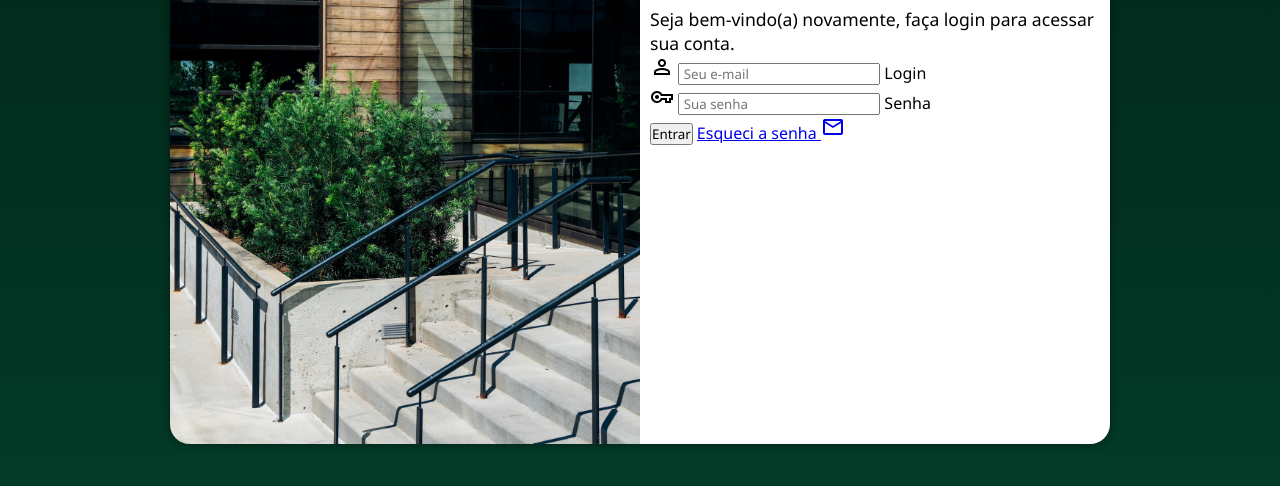
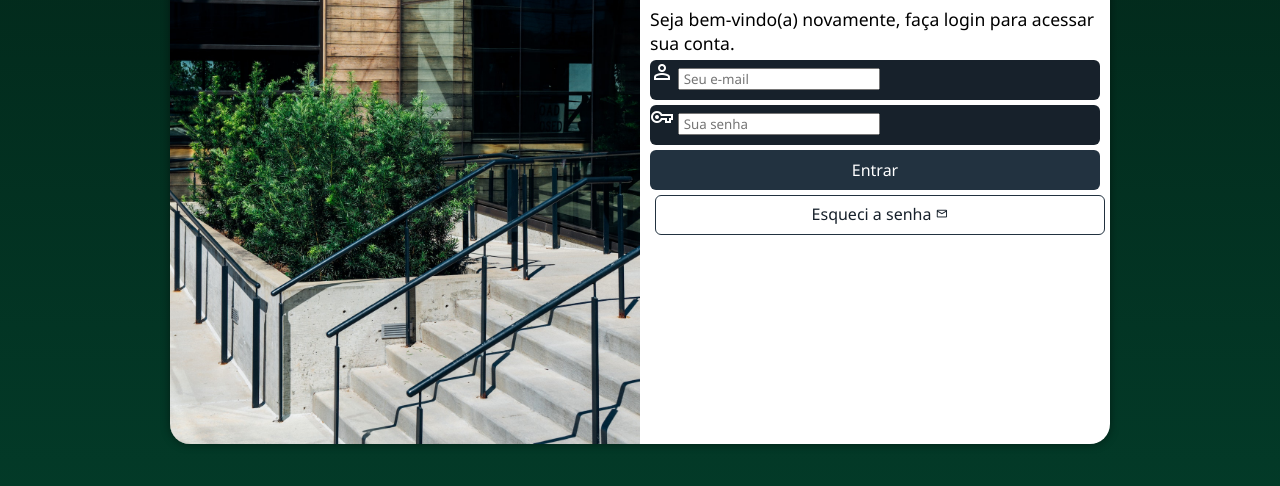
Before and after one commit to PedroHJL/projeto-login, a plain HTML site: page index.html in a window 1280 px wide. Shown: the part 206-692 px from the top of the page. Drawn offline with nearby package versions, Linux system fonts and the light colour scheme.

Commit message:
formataçao do form

```diff
--- a/estilos/style.css
+++ b/estilos/style.css
@@ -61,3 +61,59 @@ div#form >h1{
 div#form >p{
     font-size: 0.8em;
 }
+
+div.campo > label{
+    display: none;
+}
+
+
+form > div.campo{
+    color: white;
+    background-color: #17212b;
+    width: 100%;
+    display: block;
+    height: 40px;
+    border-radius: 6px;
+    margin: 5px 0px;
+}
+
+form > input[type=submit]{
+    display: block;
+    font-size: 1em;
+    width: 100%;
+    height: 40px;
+    background-color: #223240;
+    color: white;
+    border: none;
+    border-radius: 6px;
+    cursor: pointer;
+
+}
+
+form > input[type=submit]:hover{
+    background-color: #3b5770;
+}
+
+form > a.botao{
+    display: block;
+    padding-top: 7px;
+    text-align: center;
+    font-size: 1em;
+    width: 100%;
+    height: 40px;
+    margin: 5px;
+    color: #17212b;
+    background-color: white;
+    border: 1px  solid #223240;
+    border-radius: 6px;
+    text-decoration: none;
+}
+
+form > a.botao:hover{
+    background-color: #344a60;
+    color: white;
+}
+
+form > a.botao > span{
+    font-size: 0.8em;
+}
--- a/index.html
+++ b/index.html
@@ -29,13 +29,13 @@
                         <label for="ilogin">Login</label>
                     </div>
 
-                    <div class="icampo">
+                    <div class="campo">
                         <span class="material-symbols-outlined">vpn_key</span>
                         <input type="password" name="senha" id="isenha" placeholder=" Sua senha" autocomplete="current-password" required minlength="8" maxlength="20">
                         <label for="isenha">Senha</label>
                     </div>
                         <input type="submit" value="Entrar">
-                        <a href="esqueci.html">
+                        <a href="esqueci.html" class="botao">
                             Esqueci a senha <span class="material-symbols-outlined">mail</span>
                         </a>
                 </form>
```
